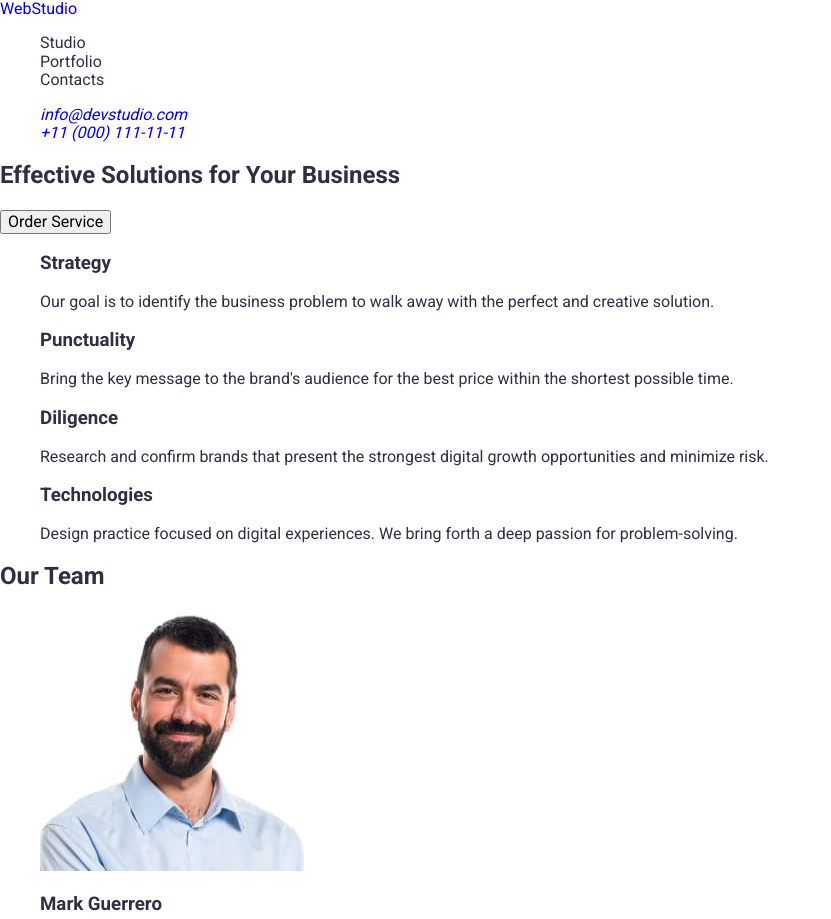
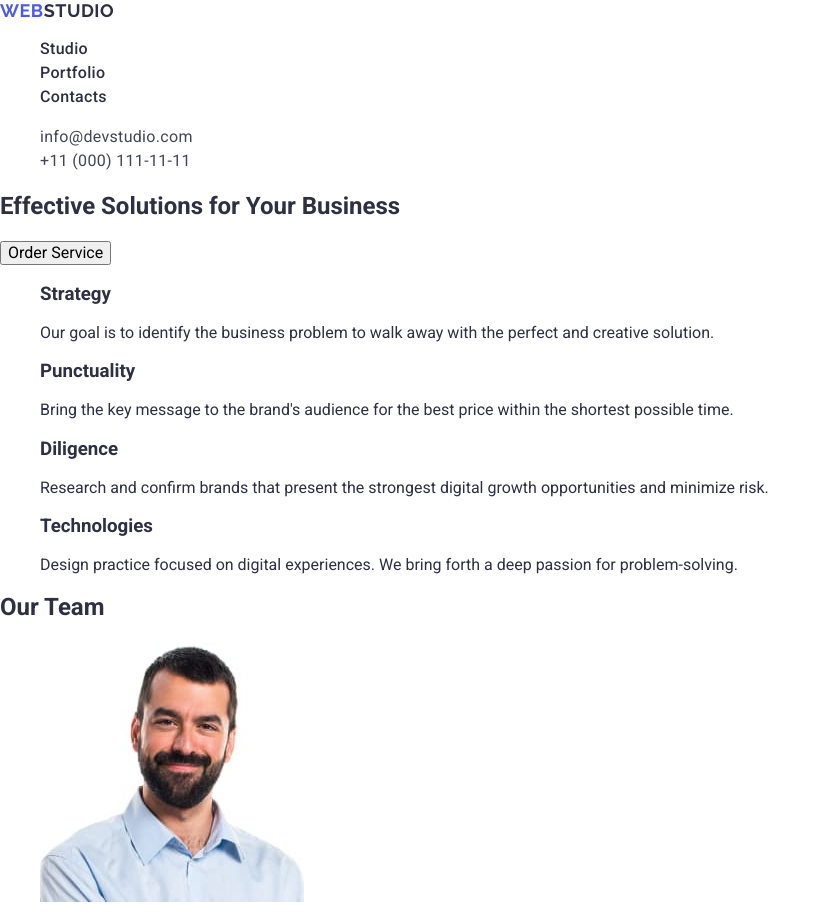
Before and after one commit to olhaHrb/goit-homework-02, a plain HTML site: page index.html in a window 1280 px wide. Shown: the top 919 px of the page, without its empty margins (0-831 px from the left). Drawn offline with nearby package versions, Linux system fonts and the light colour scheme.

Commit message:
header font styles
стилі шрифтів у хедері

```diff
--- a/css/styles.css
+++ b/css/styles.css
@@ -10,3 +10,42 @@ a {
 ul {
     list-style-type: none;
     }
+
+.header-logo {
+    color: #2E2F42;
+    font-family: Raleway;
+    font-size: 18px;
+    font-weight: 700;
+    line-height: 21px;
+    letter-spacing: 0.54px;
+    text-transform: uppercase;
+}
+
+.header-logo-accent {
+    color: #4D5AE5;
+    font-family: Raleway;
+    font-size: 18px;
+    font-weight: 700;
+    line-height: 21px;
+    letter-spacing: 0.54px;
+    text-transform: uppercase;
+}
+
+.header-link {
+    color: var #2E2F42;
+    font-family: Roboto;
+    font-size: 16px;
+    font-weight: 500;
+    line-height: 24px;
+    letter-spacing: 0.32px;
+}
+
+.addres-link {
+    color: #434455;
+    font-family: Roboto;
+    font-size: 16px;
+    font-weight: 400;
+    line-height: 24px;
+    letter-spacing: 0.32px;
+    font-style: normal;
+}
--- a/index.html
+++ b/index.html
@@ -25,7 +25,9 @@
     <header class="header" id="Contacts">
 
         <nav class="header-nav">
-            <a href="./index.html">WebStudio</a>
+            <a class="header-logo" href="./index.html">
+                <span class="header-logo-accent">Web</span>Studio
+            </a>
 
             <ul class="header-list">
                 <li class="header-item">
@@ -40,13 +42,13 @@
             </ul>
         </nav>
 
-        <address>
+        <address class="address">
             <ul>
                 <li>
-                    <a href="mailto:info@devstudio.com">info@devstudio.com</a>
+                    <a class="addres-link" href="mailto:info@devstudio.com">info@devstudio.com</a>
                 </li>
                 <li>
-                    <a href="tel:+110001111111">+11 (000) 111-11-11</a>
+                    <a class="addres-link" href="tel:+110001111111">+11 (000) 111-11-11</a>
                 </li>
             </ul>
         </address>
```
